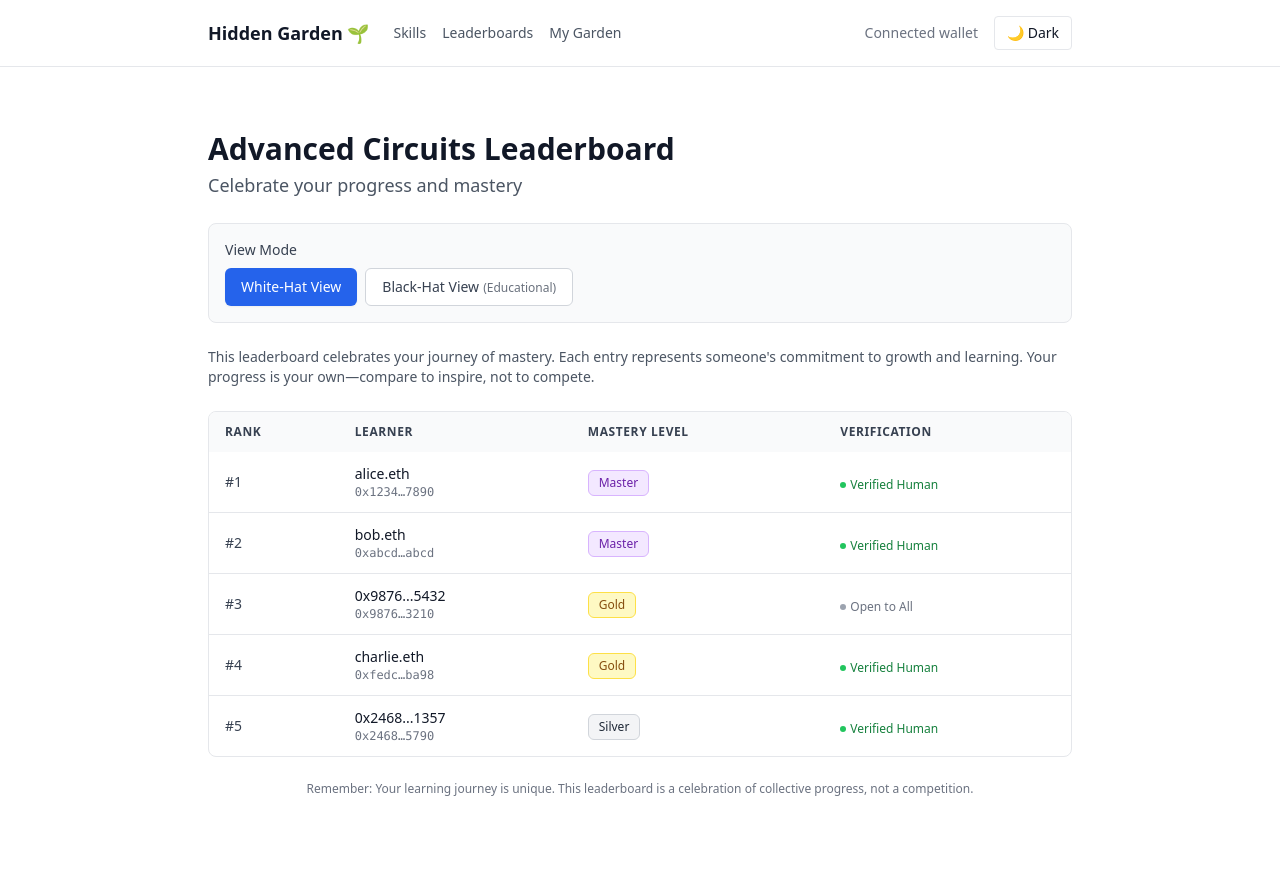
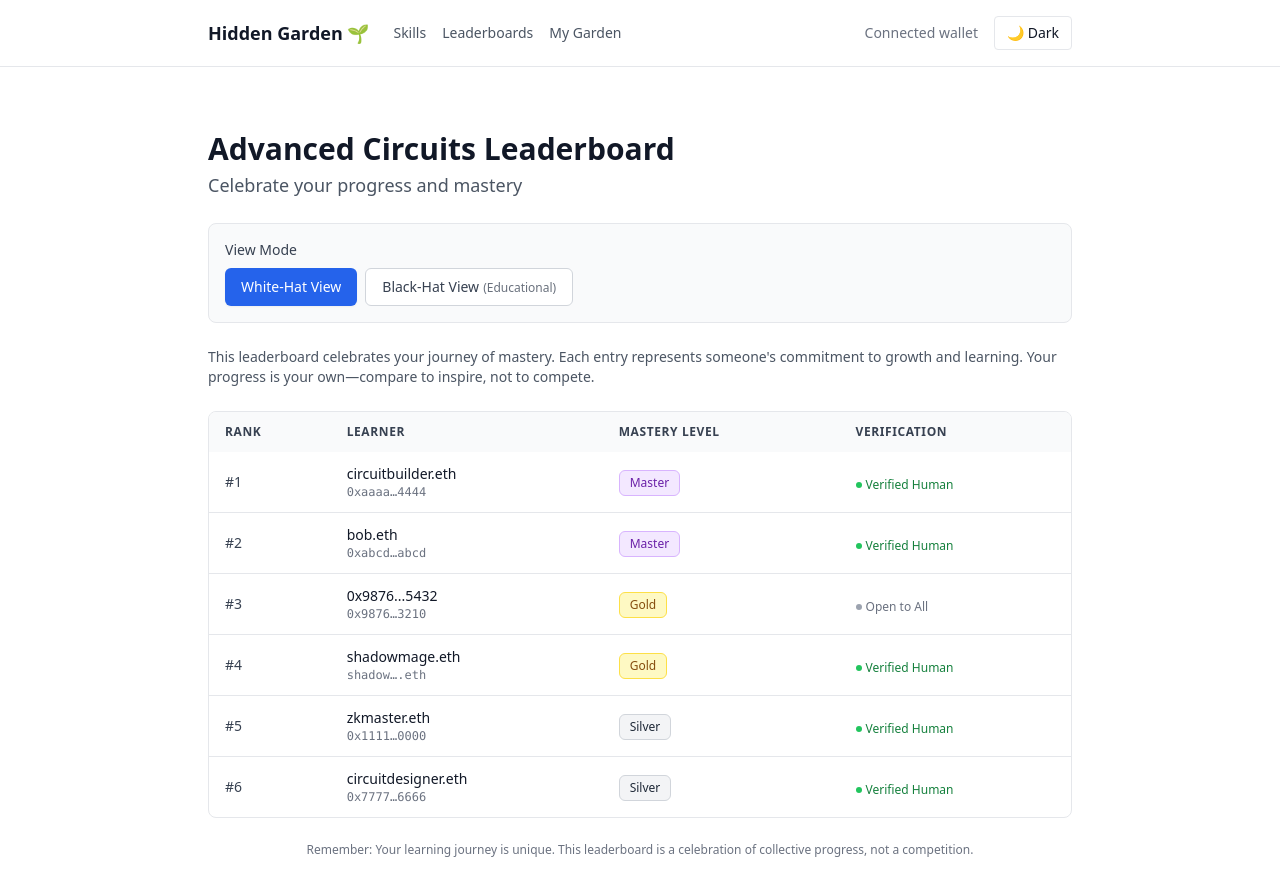
Before and after one commit to understories/hidden-garden, a Next.js app in the folder apps/aztecbat-ui/: page /leaderboard/advanced-circuits in a window 1280 px wide. Shown: the top 896 px of the page. Before the commit the page ends 845 px from the top, so only its background shows below. Built offline with nearby package versions, Linux system fonts and the light colour scheme; no server answers; what wagmi would draw is missing.

Commit message:
Update page.tsx

```diff
--- a/apps/aztecbat-ui/app/leaderboard/[skillId]/page.tsx
+++ b/apps/aztecbat-ui/app/leaderboard/[skillId]/page.tsx
@@ -25,44 +25,53 @@ const mockSkills: Record<string, { name: string }> = {
   'aztec-protocol': { name: 'Aztec Protocol' },
 };
 
-// Mock data - in production this would come from the backend
-const mockLeaderboardData = [
-  {
-    rank: 1,
-    displayName: 'alice.eth',
-    address: '0x1234567890123456789012345678901234567890',
-    tier: 4,
-    proofOfHuman: true,
-  },
-  {
-    rank: 2,
-    displayName: 'bob.eth',
-    address: '0xabcdefabcdefabcdefabcdefabcdefabcdefabcd',
-    tier: 4,
-    proofOfHuman: true,
-  },
-  {
-    rank: 3,
-    displayName: '0x9876...5432',
-    address: '0x9876543210987654321098765432109876543210',
-    tier: 3,
-    proofOfHuman: false,
-  },
-  {
-    rank: 4,
-    displayName: 'charlie.eth',
-    address: '0xfedcba9876543210fedcba9876543210fedcba98',
-    tier: 3,
-    proofOfHuman: true,
-  },
-  {
-    rank: 5,
-    displayName: '0x2468...1357',
-    address: '0x2468135790246813579024681357902468135790',
-    tier: 2,
-    proofOfHuman: true,
-  },
-];
+// Mock leaderboard data - varies by skill
+// In production this would come from the backend and be filtered by skillId
+const getMockLeaderboardData = (skillId: string) => {
+  // Base data that varies by skill
+  const baseData: Record<string, Array<{
+    rank: number;
+    displayName: string;
+    address: string;
+    tier: number;
+    proofOfHuman: boolean;
+  }>> = {
+    'rust-foundations': [
+      { rank: 1, displayName: 'alice.eth', address: '0x1234567890123456789012345678901234567890', tier: 4, proofOfHuman: true },
+      { rank: 2, displayName: 'bob.eth', address: '0xabcdefabcdefabcdefabcdefabcdefabcdefabcd', tier: 3, proofOfHuman: true },
+      { rank: 3, displayName: 'charlie.eth', address: '0xfedcba9876543210fedcba9876543210fedcba98', tier: 3, proofOfHuman: true },
+      { rank: 4, displayName: 'circuitbuilder.eth', address: '0xaaaabbbbccccddddeeeeffff1111222233334444', tier: 3, proofOfHuman: true },
+      { rank: 5, displayName: 'dana.eth', address: '0x2468135790246813579024681357902468135790', tier: 2, proofOfHuman: true },
+      { rank: 6, displayName: '0x9876...5432', address: '0x9876543210987654321098765432109876543210', tier: 2, proofOfHuman: false },
+      { rank: 7, displayName: 'rustlearner.eth', address: '0x5555666677778888999900001111222233334444', tier: 2, proofOfHuman: true },
+    ],
+    'zero-knowledge-basics': [
+      { rank: 1, displayName: 'zkmaster.eth', address: '0x1111222233334444555566667777888899990000', tier: 4, proofOfHuman: true },
+      { rank: 2, displayName: 'bob.eth', address: '0xabcdefabcdefabcdefabcdefabcdefabcdefabcd', tier: 4, proofOfHuman: true },
+      { rank: 3, displayName: 'shadowmage.eth', address: 'shadowmage.eth', tier: 3, proofOfHuman: true },
+      { rank: 4, displayName: 'alice.eth', address: '0x1234567890123456789012345678901234567890', tier: 3, proofOfHuman: true },
+      { rank: 5, displayName: 'charlie.eth', address: '0xfedcba9876543210fedcba9876543210fedcba98', tier: 2, proofOfHuman: true },
+      { rank: 6, displayName: 'zkexplorer.eth', address: '0x3333444455556666777788889999000011112222', tier: 2, proofOfHuman: true },
+    ],
+    'advanced-circuits': [
+      { rank: 1, displayName: 'circuitbuilder.eth', address: '0xaaaabbbbccccddddeeeeffff1111222233334444', tier: 4, proofOfHuman: true },
+      { rank: 2, displayName: 'bob.eth', address: '0xabcdefabcdefabcdefabcdefabcdefabcdefabcd', tier: 4, proofOfHuman: true },
+      { rank: 3, displayName: '0x9876...5432', address: '0x9876543210987654321098765432109876543210', tier: 3, proofOfHuman: false },
+      { rank: 4, displayName: 'shadowmage.eth', address: 'shadowmage.eth', tier: 3, proofOfHuman: true },
+      { rank: 5, displayName: 'zkmaster.eth', address: '0x1111222233334444555566667777888899990000', tier: 2, proofOfHuman: true },
+      { rank: 6, displayName: 'circuitdesigner.eth', address: '0x7777888899990000111122223333444455556666', tier: 2, proofOfHuman: true },
+    ],
+    'aztec-protocol': [
+      { rank: 1, displayName: 'shadowmage.eth', address: 'shadowmage.eth', tier: 4, proofOfHuman: true },
+      { rank: 2, displayName: 'alice.eth', address: '0x1234567890123456789012345678901234567890', tier: 2, proofOfHuman: true },
+      { rank: 3, displayName: '0x9876...5432', address: '0x9876543210987654321098765432109876543210', tier: 2, proofOfHuman: false },
+      { rank: 4, displayName: 'circuitbuilder.eth', address: '0xaaaabbbbccccddddeeeeffff1111222233334444', tier: 2, proofOfHuman: false },
+      { rank: 5, displayName: 'aztecexplorer.eth', address: '0x9999000011112222333344445555666677778888', tier: 1, proofOfHuman: true },
+    ],
+  };
+
+  return baseData[skillId] || baseData['rust-foundations'];
+};
 
 function shortenAddress(address: string): string {
   if (address.length <= 10) return address;
@@ -84,6 +93,9 @@ export default function LeaderboardPage({ params }: LeaderboardPageProps) {
   // Get skill name from lookup
   const skill = skillId ? mockSkills[skillId] : null;
   const skillDisplayName = skill?.name || skillId.split('-').map((word) => word.charAt(0).toUpperCase() + word.slice(1)).join(' ') || skillId;
+
+  // Get leaderboard data for this skill
+  const leaderboardData = skillId ? getMockLeaderboardData(skillId) : [];
 
   const handleRowClick = (address: string) => {
     router.push(`/profile/${address}`);
@@ -186,7 +198,7 @@ export default function LeaderboardPage({ params }: LeaderboardPageProps) {
             </tr>
           </thead>
           <tbody className="divide-y divide-gray-200 dark:divide-gray-700">
-            {mockLeaderboardData.map((entry) => (
+            {leaderboardData.map((entry) => (
               <LeaderboardEntry
                 key={entry.rank}
                 rank={entry.rank}
```
